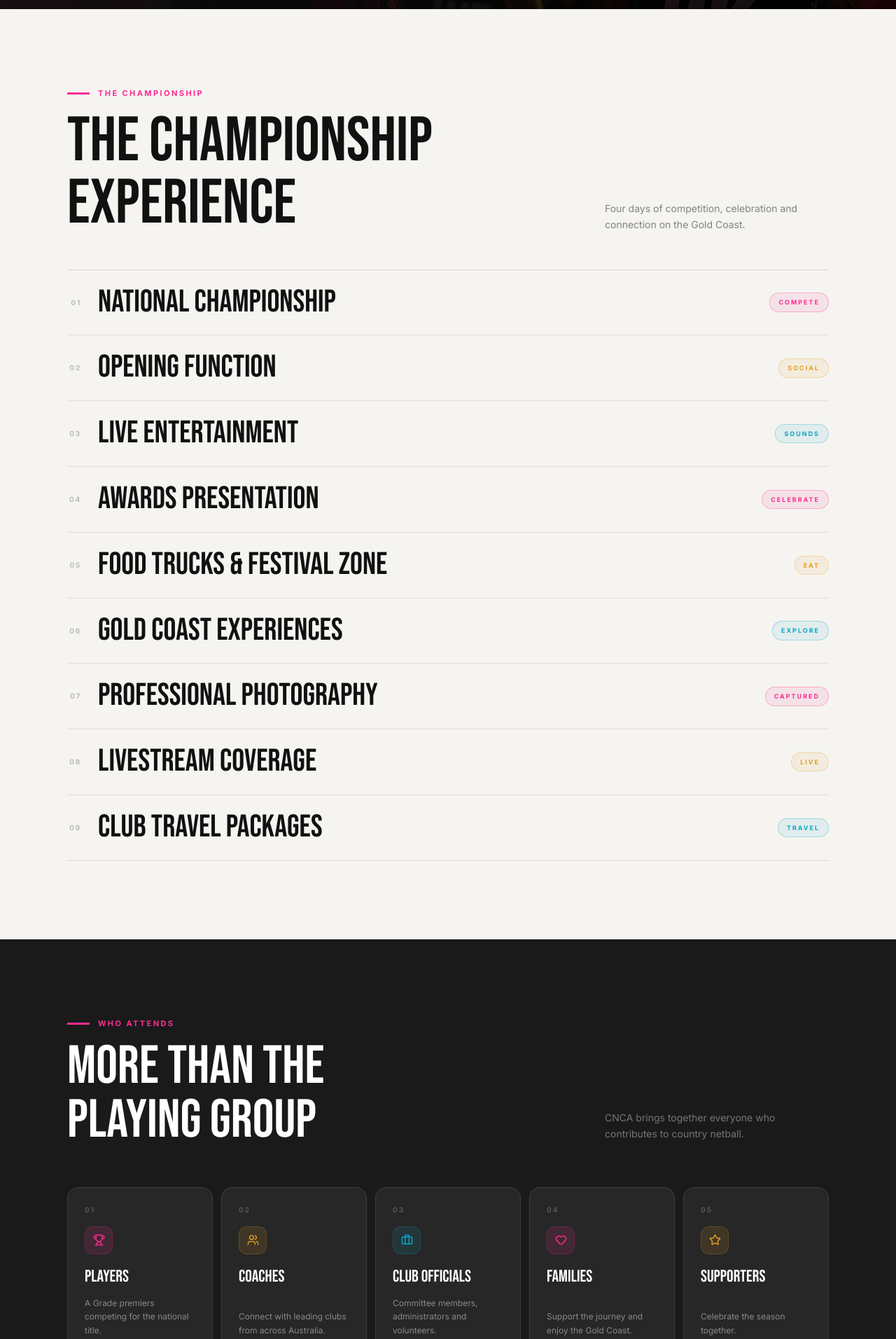
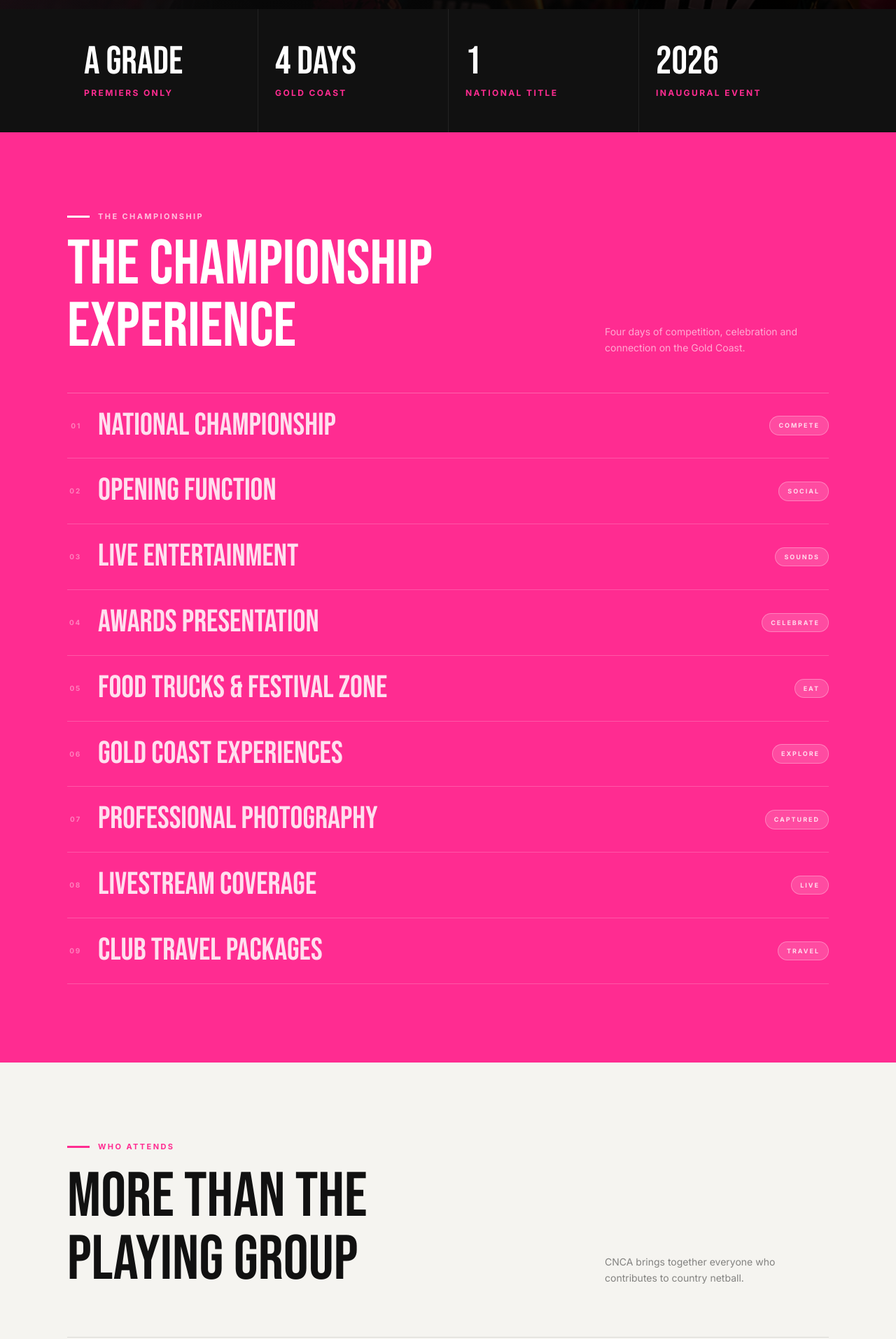
Before and after one commit to Boatsy007/Playfooty3, a React (Vite) app: page / in a window 1280 px wide. Shown: the part 787-2700 px from the top of the page at 70% size. Built offline with nearby package versions, Linux system fonts and the light colour scheme.

Commit message:
Redesign: full-pink Experience, cinematic Prize, bold HowItWorks row layout, Stats strip

```diff
--- a/src/App.tsx
+++ b/src/App.tsx
@@ -2,6 +2,7 @@ import Nav from './components/layout/Nav'
 import Ticker from './components/layout/Ticker'
 import Footer from './components/layout/Footer'
 import Hero from './components/sections/Hero'
+import Stats from './components/sections/Stats'
 import Experience from './components/sections/Experience'
 import HowItWorks from './components/sections/HowItWorks'
 import Prize from './components/sections/Prize'
@@ -14,6 +15,7 @@ export default function App() {
       <main>
         <Ticker />
         <Hero />
+        <Stats />
         <Experience />
         <HowItWorks />
         <Prize />
--- a/src/components/sections/Experience.tsx
+++ b/src/components/sections/Experience.tsx
@@ -2,22 +2,22 @@ import { useState } from 'react'
 import { motion } from 'framer-motion'
 
 const lineup = [
-  { cat: 'COMPETE',   label: 'National Championship',      color: '#ff2c91' },
-  { cat: 'SOCIAL',    label: 'Opening Function',           color: '#e8a020' },
-  { cat: 'SOUNDS',    label: 'Live Entertainment',         color: '#0ea5c9' },
-  { cat: 'CELEBRATE', label: 'Awards Presentation',        color: '#ff2c91' },
-  { cat: 'EAT',       label: 'Food Trucks & Festival Zone',color: '#e8a020' },
-  { cat: 'EXPLORE',   label: 'Gold Coast Experiences',     color: '#0ea5c9' },
-  { cat: 'CAPTURED',  label: 'Professional Photography',   color: '#ff2c91' },
-  { cat: 'LIVE',      label: 'Livestream Coverage',        color: '#e8a020' },
-  { cat: 'TRAVEL',    label: 'Club Travel Packages',       color: '#0ea5c9' },
+  { cat: 'COMPETE',   label: 'National Championship' },
+  { cat: 'SOCIAL',    label: 'Opening Function' },
+  { cat: 'SOUNDS',    label: 'Live Entertainment' },
+  { cat: 'CELEBRATE', label: 'Awards Presentation' },
+  { cat: 'EAT',       label: 'Food Trucks & Festival Zone' },
+  { cat: 'EXPLORE',   label: 'Gold Coast Experiences' },
+  { cat: 'CAPTURED',  label: 'Professional Photography' },
+  { cat: 'LIVE',      label: 'Livestream Coverage' },
+  { cat: 'TRAVEL',    label: 'Club Travel Packages' },
 ]
 
 export default function Experience() {
   const [hovered, setHovered] = useState<number | null>(null)
 
   return (
-    <section id="experience" className="overflow-hidden" style={{ background: '#f5f4f0' }}>
+    <section id="experience" className="overflow-hidden" style={{ background: '#ff2c91' }}>
       <div className="max-w-6xl mx-auto px-4 sm:px-8 py-20 lg:py-28">
 
         {/* Header */}
@@ -30,21 +30,21 @@ export default function Experience() {
         >
           <div>
             <div className="flex items-center gap-3 mb-4">
-              <div className="h-[3px] w-8 bg-[#ff2c91]" />
-              <span className="text-[11px] font-bold tracking-[0.22em] uppercase text-[#ff2c91]">The Championship</span>
+              <div className="h-[3px] w-8 bg-white" />
+              <span className="text-[11px] font-bold tracking-[0.22em] uppercase text-white/70">The Championship</span>
             </div>
-            <h2 className="font-display leading-none" style={{ fontSize: 'clamp(2.8rem, 7vw, 6rem)', color: '#111111' }}>
+            <h2 className="font-display text-white leading-none" style={{ fontSize: 'clamp(2.8rem, 7vw, 6rem)' }}>
               THE CHAMPIONSHIP<br />EXPERIENCE
             </h2>
           </div>
-          <p className="text-sm leading-relaxed max-w-xs pb-1" style={{ color: 'rgba(17,17,17,0.5)' }}>
+          <p className="text-white/60 text-sm leading-relaxed max-w-xs pb-1">
             Four days of competition, celebration and connection on the Gold Coast.
           </p>
         </motion.div>
 
         {/* Festival lineup rows */}
-        <div className="border-t" style={{ borderColor: 'rgba(17,17,17,0.12)' }}>
-          {lineup.map(({ cat, label, color }, i) => (
+        <div className="border-t" style={{ borderColor: 'rgba(255,255,255,0.25)' }}>
+          {lineup.map(({ cat, label }, i) => (
             <motion.div
               key={label}
               initial={{ opacity: 0, x: -32 }}
@@ -53,39 +53,39 @@ export default function Experience() {
               transition={{ duration: 0.55, delay: i * 0.06, ease: [0.22, 1, 0.36, 1] as [number,number,number,number] }}
               onHoverStart={() => setHovered(i)}
               onHoverEnd={() => setHovered(null)}
-              className="group flex items-center justify-between py-5 sm:py-6 border-b cursor-default transition-colors duration-300"
+              className="group flex items-center justify-between py-5 sm:py-6 border-b cursor-default transition-all duration-300"
               style={{
-                borderColor: 'rgba(17,17,17,0.1)',
-                background: hovered === i ? `${color}12` : 'transparent',
+                borderColor: 'rgba(255,255,255,0.2)',
+                background: hovered === i ? 'rgba(255,255,255,0.12)' : 'transparent',
+                marginLeft: hovered === i ? '8px' : '0px',
+                paddingLeft: hovered === i ? '12px' : '0px',
               }}
             >
               <div className="flex items-center gap-4 sm:gap-6 flex-1 min-w-0">
-                <span
-                  className="font-bold text-[10px] tracking-[0.18em] uppercase w-5 text-right shrink-0 transition-colors duration-300"
-                  style={{ color: hovered === i ? color : 'rgba(17,17,17,0.25)' }}
-                >
+                <span className="font-bold text-[10px] tracking-[0.18em] uppercase w-5 text-right shrink-0"
+                  style={{ color: 'rgba(255,255,255,0.4)' }}>
                   {String(i + 1).padStart(2, '0')}
                 </span>
-                <motion.span
-                  className="font-display leading-none truncate transition-colors duration-300"
+                <span
+                  className="font-display leading-none truncate transition-all duration-300"
                   style={{
                     fontSize: 'clamp(1.5rem, 3.5vw, 3rem)',
-                    color: hovered === i ? color : '#111111',
+                    color: hovered === i ? '#ffffff' : 'rgba(255,255,255,0.85)',
                   }}
                 >
                   {label.toUpperCase()}
-                </motion.span>
+                </span>
               </div>
-              <motion.span
+              <span
                 className="shrink-0 ml-4 text-[9px] font-bold tracking-[0.22em] uppercase px-3 py-1.5 rounded-full transition-all duration-300"
                 style={{
-                  color: hovered === i ? '#ffffff' : color,
-                  background: hovered === i ? color : `${color}15`,
-                  border: `1px solid ${color}50`,
+                  color: hovered === i ? '#ff2c91' : 'rgba(255,255,255,0.8)',
+                  background: hovered === i ? '#ffffff' : 'rgba(255,255,255,0.15)',
+                  border: '1px solid rgba(255,255,255,0.3)',
                 }}
               >
                 {cat}
-              </motion.span>
+              </span>
             </motion.div>
           ))}
         </div>
--- a/src/components/sections/HowItWorks.tsx
+++ b/src/components/sections/HowItWorks.tsx
@@ -1,136 +1,94 @@
 import { motion } from 'framer-motion'
-import { Trophy, Users, Briefcase, Heart, Star, ChevronRight } from 'lucide-react'
+import { ChevronRight } from 'lucide-react'
 
 const attendees = [
-  {
-    icon: Trophy,
-    num: '01',
-    title: 'PLAYERS',
-    desc: 'A Grade premiers competing for the national title.',
-    color: '#ff2c91',
-  },
-  {
-    icon: Users,
-    num: '02',
-    title: 'COACHES',
-    desc: 'Connect with leading clubs from across Australia.',
-    color: '#e8a020',
-  },
-  {
-    icon: Briefcase,
-    num: '03',
-    title: 'CLUB OFFICIALS',
-    desc: 'Committee members, administrators and volunteers.',
-    color: '#0ea5c9',
-  },
-  {
-    icon: Heart,
-    num: '04',
-    title: 'FAMILIES',
-    desc: 'Support the journey and enjoy the Gold Coast.',
-    color: '#ff2c91',
-  },
-  {
-    icon: Star,
-    num: '05',
-    title: 'SUPPORTERS',
-    desc: 'Celebrate the season together.',
-    color: '#e8a020',
-  },
+  { num: '01', title: 'PLAYERS', desc: 'A Grade premiers competing for the national title.', color: '#ff2c91' },
+  { num: '02', title: 'COACHES', desc: 'Leading clubs and coaching staff from across Australia.', color: '#f4c14d' },
+  { num: '03', title: 'CLUB OFFICIALS', desc: 'Committee members, administrators and volunteers.', color: '#4dd9f4' },
+  { num: '04', title: 'FAMILIES', desc: 'Support the journey and enjoy the Gold Coast.', color: '#ff2c91' },
+  { num: '05', title: 'SUPPORTERS', desc: 'Celebrate the season together.', color: '#f4c14d' },
 ]
-
-const cardVariants = {
-  hidden: { opacity: 0, y: 28 },
-  show: (i: number) => ({
-    opacity: 1, y: 0,
-    transition: { duration: 0.6, delay: i * 0.09, ease: [0.22, 1, 0.36, 1] as [number,number,number,number] },
-  }),
-}
 
 export default function HowItWorks() {
   const go = (id: string) => document.querySelector(id)?.scrollIntoView({ behavior: 'smooth' })
 
   return (
-    <section id="format" className="py-20 lg:py-28" style={{ background: '#1a1a1a' }}>
-      <div className="max-w-6xl mx-auto px-4 sm:px-8">
+    <section id="format" style={{ background: '#f5f4f0' }}>
+      <div className="max-w-6xl mx-auto px-4 sm:px-8 py-20 lg:py-28">
 
-        {/* Section header */}
+        {/* Header */}
         <motion.div
           initial={{ opacity: 0, y: 20 }}
           whileInView={{ opacity: 1, y: 0 }}
           viewport={{ once: true, margin: '-60px' }}
           transition={{ duration: 0.6, ease: [0.22, 1, 0.36, 1] as [number,number,number,number] }}
-          className="flex flex-col lg:flex-row lg:items-end justify-between gap-6 mb-14"
+          className="mb-16"
         >
-          <div>
-            <div className="flex items-center gap-3 mb-4">
-              <div className="h-[3px] w-8 bg-[#ff2c91]" />
-              <span className="text-[11px] font-bold tracking-[0.22em] uppercase text-[#ff2c91]">Who Attends</span>
-            </div>
-            <h2 className="font-display text-white leading-none" style={{ fontSize: 'clamp(2.4rem, 6vw, 5.5rem)' }}>
+          <div className="flex items-center gap-3 mb-5">
+            <div className="h-[3px] w-8 bg-[#ff2c91]" />
+            <span className="text-[11px] font-bold tracking-[0.22em] uppercase text-[#ff2c91]">Who Attends</span>
+          </div>
+          <div className="flex flex-col lg:flex-row lg:items-end justify-between gap-6">
+            <h2 className="font-display leading-none" style={{ fontSize: 'clamp(2.8rem, 7vw, 6.5rem)', color: '#111111' }}>
               MORE THAN THE<br />PLAYING GROUP
             </h2>
+            <p className="text-sm leading-relaxed max-w-xs lg:pb-2" style={{ color: 'rgba(17,17,17,0.5)' }}>
+              CNCA brings together everyone who contributes to country netball.
+            </p>
           </div>
-          <p className="text-white/40 text-sm leading-relaxed max-w-xs lg:pb-2">
-            CNCA brings together everyone who contributes to country netball.
-          </p>
         </motion.div>
 
-        {/* 5-card grid */}
-        <div className="grid grid-cols-2 lg:grid-cols-5 gap-3 mb-6">
-          {attendees.map(({ icon: Icon, num, title, desc, color }, i) => (
+        {/* Attendee rows */}
+        <div className="border-t" style={{ borderColor: 'rgba(17,17,17,0.12)' }}>
+          {attendees.map(({ num, title, desc, color }, i) => (
             <motion.div
               key={title}
-              custom={i}
-              variants={cardVariants}
-              initial="hidden"
-              whileInView="show"
+              initial={{ opacity: 0, y: 20 }}
+              whileInView={{ opacity: 1, y: 0 }}
               viewport={{ once: true, margin: '-40px' }}
-              whileHover={{ y: -4, transition: { duration: 0.2 } }}
-              className="group rounded-2xl p-5 lg:p-6 flex flex-col cursor-default"
-              style={{ background: 'rgba(255,255,255,0.06)', border: '1px solid rgba(255,255,255,0.1)' }}
+              transition={{ duration: 0.5, delay: i * 0.07, ease: [0.22, 1, 0.36, 1] as [number,number,number,number] }}
+              className="flex items-center gap-6 sm:gap-10 py-6 border-b"
+              style={{ borderColor: 'rgba(17,17,17,0.1)' }}
             >
-              {/* Number */}
-              <span className="text-[10px] font-bold tracking-[0.2em] mb-4 transition-colors duration-300"
-                style={{ color: 'rgba(255,255,255,0.22)' }}>
+              {/* Big colored number */}
+              <span className="font-display leading-none shrink-0 w-20 text-right"
+                style={{ fontSize: 'clamp(2.5rem, 5vw, 4rem)', color }}>
                 {num}
               </span>
 
-              {/* Icon */}
-              <div className="w-10 h-10 rounded-xl flex items-center justify-center mb-5 transition-all duration-300"
-                style={{ background: `${color}20`, border: `1px solid ${color}35` }}>
-                <Icon size={17} style={{ color }} />
+              {/* Divider */}
+              <div className="w-px h-12 shrink-0" style={{ background: 'rgba(17,17,17,0.12)' }} />
+
+              {/* Text */}
+              <div className="flex-1 min-w-0">
+                <p className="font-display leading-none mb-1.5" style={{ fontSize: 'clamp(1.4rem, 3vw, 2.2rem)', color: '#111111' }}>
+                  {title}
+                </p>
+                <p className="text-sm" style={{ color: 'rgba(17,17,17,0.5)' }}>{desc}</p>
               </div>
 
-              {/* Text */}
-              <p className="font-display text-white leading-none mb-2"
-                style={{ fontSize: 'clamp(1.2rem, 2.5vw, 1.5rem)' }}>
-                {title}
-              </p>
-              <p className="text-white/45 text-xs leading-relaxed mt-auto pt-2">
-                {desc}
-              </p>
+              {/* Accent dot */}
+              <div className="w-2.5 h-2.5 rounded-full shrink-0 hidden sm:block" style={{ background: color }} />
             </motion.div>
           ))}
         </div>
 
-        {/* Championship Weekend strip */}
+        {/* Bottom strip */}
         <motion.div
           initial={{ opacity: 0, y: 20 }}
           whileInView={{ opacity: 1, y: 0 }}
           viewport={{ once: true, margin: '-40px' }}
           transition={{ duration: 0.7, ease: [0.22, 1, 0.36, 1] as [number,number,number,number] }}
-          className="rounded-2xl px-8 py-7 flex flex-col sm:flex-row items-start sm:items-center justify-between gap-5"
-          style={{ background: 'rgba(255,255,255,0.06)', border: '1px solid rgba(255,255,255,0.1)' }}
+          className="mt-8 rounded-3xl px-8 py-8 flex flex-col sm:flex-row items-start sm:items-center justify-between gap-5"
+          style={{ background: '#111111' }}
         >
           <div>
             <p className="font-display text-white leading-none mb-2"
-              style={{ fontSize: 'clamp(1.4rem, 3vw, 2.2rem)' }}>
+              style={{ fontSize: 'clamp(1.5rem, 3vw, 2.4rem)' }}>
               THE CHAMPIONSHIP WEEKEND
             </p>
-            <p className="text-white/55 text-sm mb-0.5">Competition by day. Celebration by night.</p>
-            <p className="text-white/35 text-sm">
-              Accommodation, travel and group packages available for the Gold Coast.
+            <p className="text-sm" style={{ color: 'rgba(255,255,255,0.5)' }}>
+              Competition by day. Celebration by night. Gold Coast, 5–8 November 2026.
             </p>
           </div>
           <button
--- a/src/components/sections/Prize.tsx
+++ b/src/components/sections/Prize.tsx
@@ -5,63 +5,85 @@ export default function Prize() {
   const go = (id: string) => document.querySelector(id)?.scrollIntoView({ behavior: 'smooth' })
 
   return (
-    <section className="relative overflow-hidden py-24 lg:py-32" style={{ background: '#faf9f6' }}>
-      {/* Subtle gold radial */}
-      <div className="absolute inset-0 pointer-events-none"
-        style={{ background: 'radial-gradient(ellipse 55% 45% at 50% 50%, rgba(232,160,32,0.08) 0%, transparent 70%)' }} />
+    <section className="relative overflow-hidden" style={{ background: '#0d0d0d' }}>
 
-      <div className="relative z-10 max-w-4xl mx-auto px-4 sm:px-8 text-center">
+      {/* Giant background word */}
+      <div className="absolute inset-0 flex items-center justify-center pointer-events-none overflow-hidden select-none">
+        <span className="font-display leading-none"
+          style={{ fontSize: 'clamp(12rem, 35vw, 32rem)', color: 'rgba(255,255,255,0.025)', whiteSpace: 'nowrap' }}>
+          CHAMPION
+        </span>
+      </div>
 
+      <div className="relative z-10 max-w-6xl mx-auto px-4 sm:px-8 py-24 lg:py-36">
+        <div className="grid lg:grid-cols-2 gap-16 lg:gap-24 items-center">
+
+          {/* Left: big text moment */}
           <motion.div
-          initial={{ opacity: 0, y: 20 }}
+            initial={{ opacity: 0, x: -40 }}
+            whileInView={{ opacity: 1, x: 0 }}
+            viewport={{ once: true, margin: '-60px' }}
+            transition={{ duration: 0.8, ease: [0.22, 1, 0.36, 1] as [number,number,number,number] }}
+          >
+            <div className="flex items-center gap-3 mb-8">
+              <div className="w-12 h-12 rounded-2xl flex items-center justify-center"
+                style={{ background: 'rgba(244,193,77,0.15)', border: '1px solid rgba(244,193,77,0.3)' }}>
+                <Trophy size={22} style={{ color: '#f4c14d' }} />
+              </div>
+              <span className="text-[11px] font-bold tracking-[0.22em] uppercase" style={{ color: '#f4c14d' }}>
+                Championship Prize
+              </span>
+            </div>
+
+            <h2 className="font-display text-white leading-none mb-0"
+              style={{ fontSize: 'clamp(3.5rem, 9vw, 9rem)', lineHeight: 0.88 }}>
+              WIN<br />
+              IT<br />
+              <span style={{ color: '#f4c14d' }}>ALL.</span>
+            </h2>
+          </motion.div>
+
+          {/* Right: prize detail */}
+          <motion.div
+            initial={{ opacity: 0, y: 32 }}
             whileInView={{ opacity: 1, y: 0 }}
             viewport={{ once: true, margin: '-60px' }}
-          transition={{ duration: 0.6, ease: [0.22, 1, 0.36, 1] as [number,number,number,number] }}
-          className="flex flex-col items-center"
+            transition={{ duration: 0.7, delay: 0.15, ease: [0.22, 1, 0.36, 1] as [number,number,number,number] }}
+            className="flex flex-col gap-8"
           >
-          {/* Icon */}
-          <div className="w-16 h-16 rounded-2xl flex items-center justify-center mb-8"
-            style={{ background: 'rgba(232,160,32,0.12)', border: '1px solid rgba(232,160,32,0.3)' }}>
-            <Trophy size={28} style={{ color: '#c8880a' }} />
+            <div className="border-l-2 pl-8" style={{ borderColor: '#f4c14d' }}>
+              <p className="text-white font-semibold text-xl leading-relaxed mb-3">
+                A major prize package will be awarded to the 2026 CNCA Champion Club.
+              </p>
+              <p className="text-sm leading-relaxed" style={{ color: 'rgba(255,255,255,0.4)' }}>
+                Full details announced prior to the event.
+              </p>
             </div>
 
-          {/* Eyebrow */}
-          <div className="flex items-center gap-3 mb-6">
-            <div className="h-[2px] w-6" style={{ background: '#c8880a' }} />
-            <span className="text-[11px] font-bold tracking-[0.22em] uppercase" style={{ color: '#c8880a' }}>The Prize</span>
-            <div className="h-[2px] w-6" style={{ background: '#c8880a' }} />
+            <div className="grid grid-cols-2 gap-4">
+              {['National Title', 'Champion Trophy', 'Club Recognition', 'Prize Package'].map((item) => (
+                <div key={item}
+                  className="rounded-2xl px-5 py-4"
+                  style={{ background: 'rgba(255,255,255,0.04)', border: '1px solid rgba(255,255,255,0.08)' }}>
+                  <div className="w-1.5 h-1.5 rounded-full mb-3" style={{ background: '#f4c14d' }} />
+                  <p className="text-white text-sm font-bold">{item}</p>
+                </div>
+              ))}
             </div>
 
-          {/* Headline */}
-          <h2 className="font-display leading-none mb-8" style={{ fontSize: 'clamp(3rem, 8vw, 7rem)', color: '#111111' }}>
-            CHAMPIONSHIP<br />
-            <span style={{ color: '#c8880a' }}>PRIZE</span>
-          </h2>
-
-          {/* Copy */}
-          <p className="text-base lg:text-lg leading-relaxed mb-3 max-w-xl font-semibold" style={{ color: 'rgba(17,17,17,0.6)' }}>
-            A major prize package will be awarded to the 2026 CNCA Champion Club.
-          </p>
-          <p className="text-sm leading-relaxed mb-12 max-w-md" style={{ color: 'rgba(17,17,17,0.38)' }}>
-            Full details announced prior to the event.
-          </p>
-
-          {/* Divider */}
-          <div className="w-px h-12 mb-10" style={{ background: 'rgba(17,17,17,0.12)' }} />
-
-          {/* CTA */}
             <button
               onClick={() => go('#invitation')}
-            className="group inline-flex items-center gap-2.5 font-bold text-sm px-8 py-4 rounded-full transition-all duration-200"
-            style={{ background: '#111111', color: '#ffffff' }}
-            onMouseEnter={e => (e.currentTarget.style.background = '#333333')}
-            onMouseLeave={e => (e.currentTarget.style.background = '#111111')}
+              className="group self-start flex items-center gap-2.5 font-bold text-sm px-8 py-4 rounded-full transition-all duration-200"
+              style={{ background: '#ff2c91', color: '#ffffff' }}
+              onMouseEnter={e => (e.currentTarget.style.background = '#cc1f6e')}
+              onMouseLeave={e => (e.currentTarget.style.background = '#ff2c91')}
             >
               Request Invitation
               <ChevronRight size={15} className="group-hover:translate-x-0.5 transition-transform duration-200" />
             </button>
           </motion.div>
         </div>
+      </div>
     </section>
   )
 }
--- /dev/null
+++ b/src/components/sections/Stats.tsx
@@ -0,0 +1,39 @@
+import { motion } from 'framer-motion'
+
+const stats = [
+  { num: 'A GRADE', label: 'Premiers Only' },
+  { num: '4 DAYS', label: 'Gold Coast' },
+  { num: '1', label: 'National Title' },
+  { num: '2026', label: 'Inaugural Event' },
+]
+
+export default function Stats() {
+  return (
+    <section style={{ background: '#111111' }}>
+      <div className="max-w-6xl mx-auto px-4 sm:px-8">
+        <div className="grid grid-cols-2 lg:grid-cols-4 divide-x divide-y lg:divide-y-0"
+          style={{ borderColor: 'rgba(255,255,255,0.08)' }}>
+          {stats.map(({ num, label }, i) => (
+            <motion.div
+              key={label}
+              initial={{ opacity: 0, y: 16 }}
+              whileInView={{ opacity: 1, y: 0 }}
+              viewport={{ once: true }}
+              transition={{ duration: 0.5, delay: i * 0.08, ease: [0.22, 1, 0.36, 1] as [number,number,number,number] }}
+              className="px-6 py-10 lg:py-12 flex flex-col gap-2"
+              style={{ borderColor: 'rgba(255,255,255,0.08)' }}
+            >
+              <span className="font-display text-white leading-none"
+                style={{ fontSize: 'clamp(2rem, 4.5vw, 3.5rem)' }}>
+                {num}
+              </span>
+              <span className="text-xs font-bold tracking-[0.2em] uppercase" style={{ color: '#ff2c91' }}>
+                {label}
+              </span>
+            </motion.div>
+          ))}
+        </div>
+      </div>
+    </section>
+  )
+}
```
Lines whose indentation alone changed are shown as unchanged.
